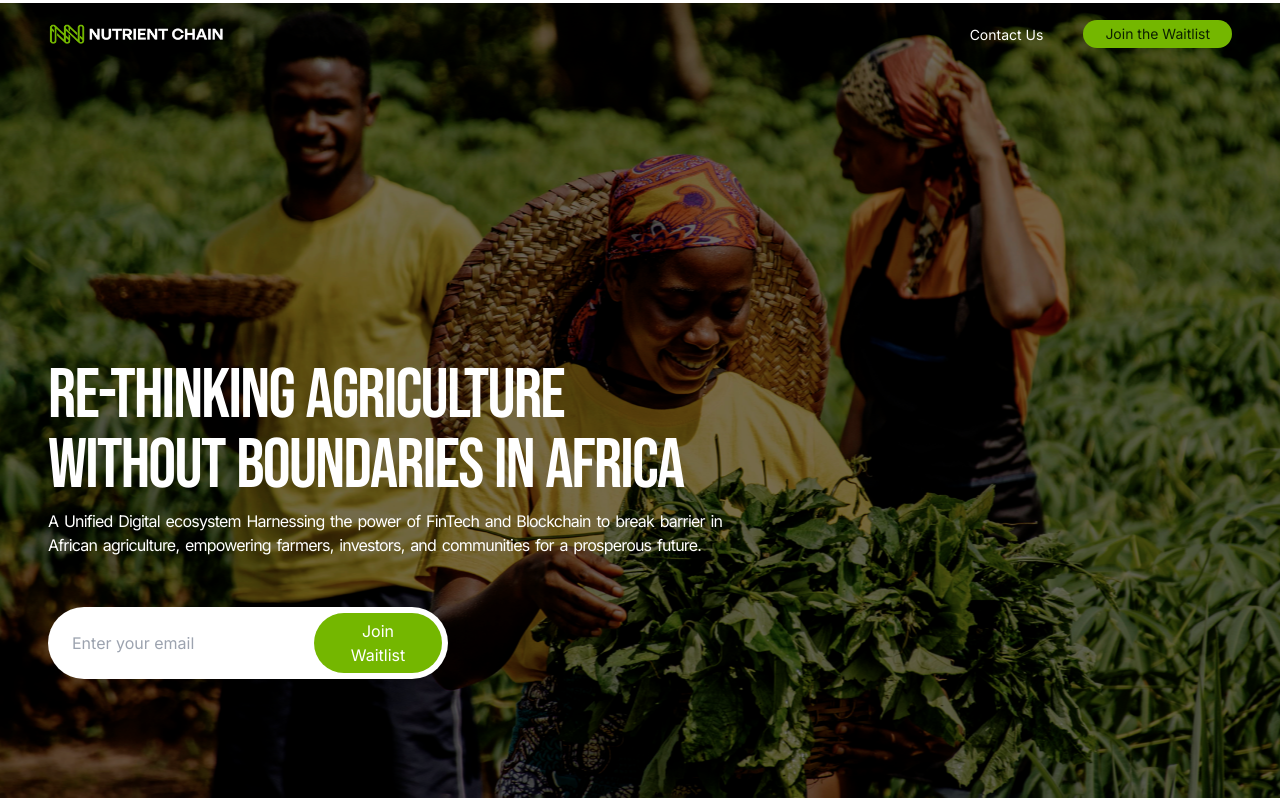
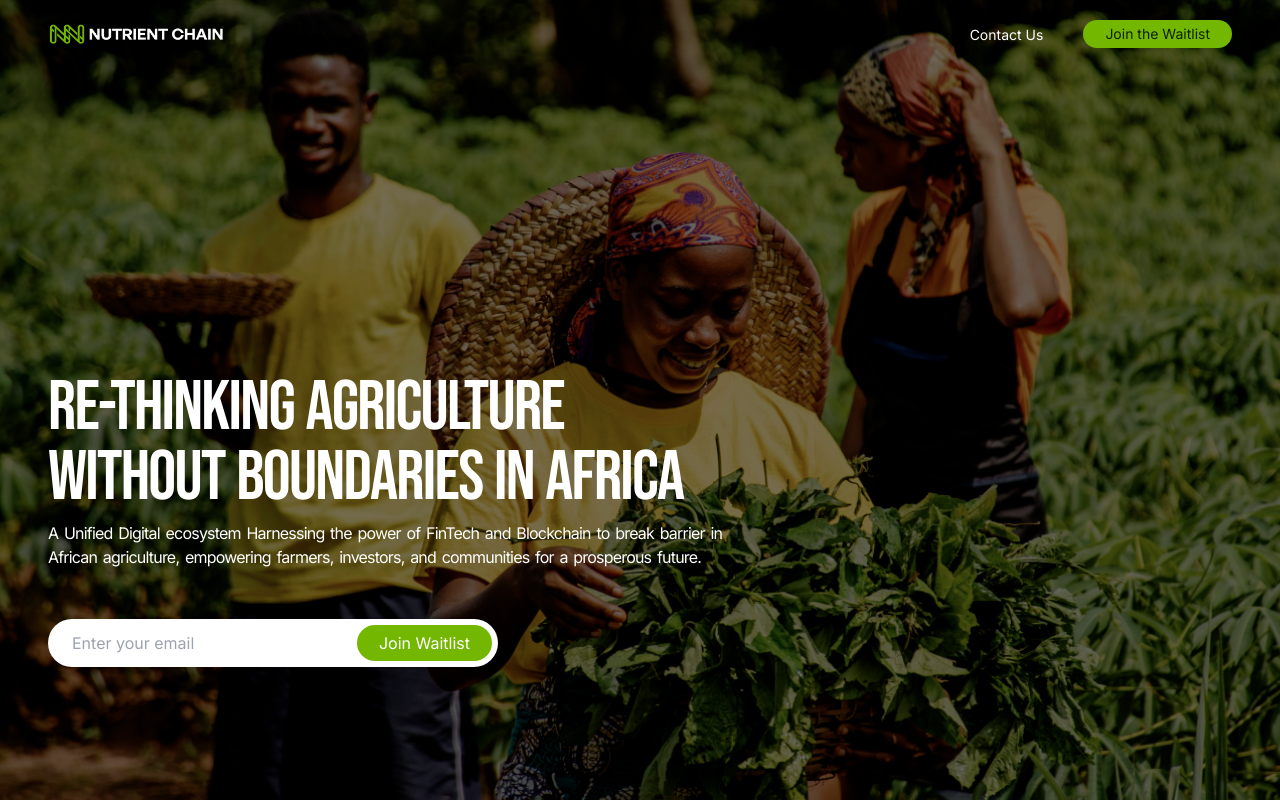
Before and after one commit to JayOnojah/nutrient-chain, a Next.js app: page / in a window 1280 px wide. Built offline with nearby package versions, Linux system fonts and the light colour scheme.

Commit message:
Code Refactor

```diff
--- a/app/globals.css
+++ b/app/globals.css
@@ -95,6 +95,7 @@ body {
   background: url(../public/images/bg.png);
   background-repeat: no-repeat;
   background-position: center;
+  background-size: cover;
 }
 
 .word-spacing {
--- a/app/page.tsx
+++ b/app/page.tsx
@@ -12,7 +12,7 @@ export default function HomePage() {
   return (
     <Fragment>
       <Header />
-      <div className="bg relative min-h-screen w-full max-w-[1400px] mx-auto px-6 xl:px-12 py-5 flex items-center">
+      <div className="bg relative min-h-screen w-full mx-auto px-6 xl:px-12 py-5 flex items-center">
         <div className="text-white">
           <div>
             <div
@@ -26,7 +26,7 @@ export default function HomePage() {
             farmers, investors, and communities for a prosperous future.
           </div>
 
-          <div className="max-w-[400px] mt-[50px] flex justify-between bg-white w-full pl-4 p-1.5 rounded-full">
+          <div className="max-w-[450px] mt-[50px] flex justify-between bg-white w-full pl-4 p-1.5 rounded-full">
             <input
               type="text"
               placeholder="Enter your email"
```
